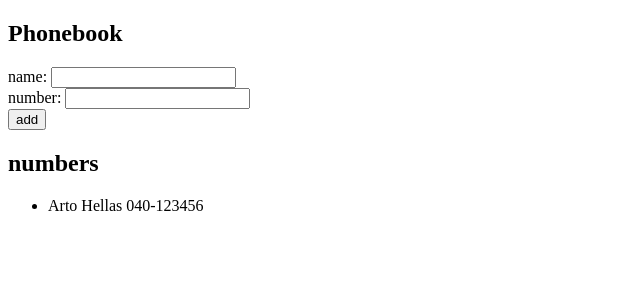
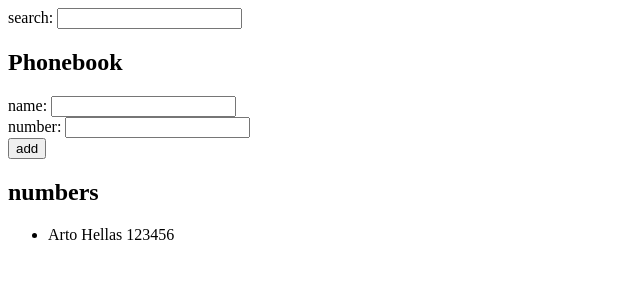
Before and after one commit to amirabedinii/fullstack-open, a React (Vite) app in the folder part2/phonebook/: page / in a window 1280 px wide. Shown: the top 300 px of the page, without its empty margins (0-640 px from the left). Built offline with nearby package versions, Linux system fonts and the light colour scheme.

Commit message:
add part2.9

```diff
--- a/part2/phonebook/src/App.jsx
+++ b/part2/phonebook/src/App.jsx
@@ -1,12 +1,15 @@
 import { useState } from "react";
+import { useEffect } from "react";
 
 const App = () => {
   const [persons, setPersons] = useState([
-    { name: "Arto Hellas", number: "040-123456" },
+    { name: "Arto Hellas", number: "123456" },
   ]);
+  const [filteredPersons, setFilteredPersons] = useState(persons);
 
   const [newName, setNewName] = useState("");
   const [newNumber, setNewNumber] = useState("");
+  const [search, setSearch] = useState("");
 
   const handleNameChange = (event) => {
     setNewName(event.target.value);
@@ -28,8 +31,24 @@ const App = () => {
     setNewNumber("");
   };
 
+  useEffect(() => {
+    setFilteredPersons(
+      persons.filter((person) =>
+        person.name.toLowerCase().includes(search.toLowerCase())
+      )
+    );
+  }, [search, persons]);
+
+  const handleSearchChange = (event) => {
+    setSearch(event.target.value);
+  };
+
   return (
     <div>
+      <div>
+        <label htmlFor="search">search: </label>
+        <input id="search" value={search} onChange={handleSearchChange} />
+      </div>
       <h2>Phonebook</h2>
       <form>
         <div>
@@ -46,7 +65,7 @@ const App = () => {
       </form>
       <h2>numbers</h2>
       <ul>
-        {persons.map((person) => (
+        {filteredPersons.map((person) => (
           <li key={person.name}>
             {person.name} {person.number}
           </li>
```
